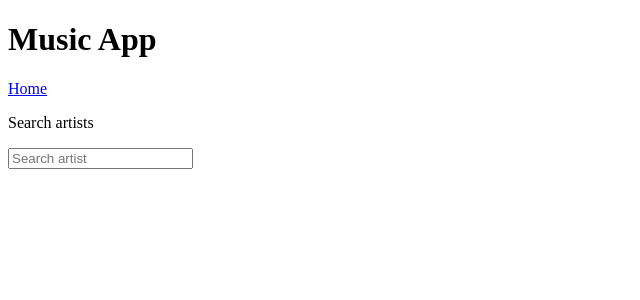
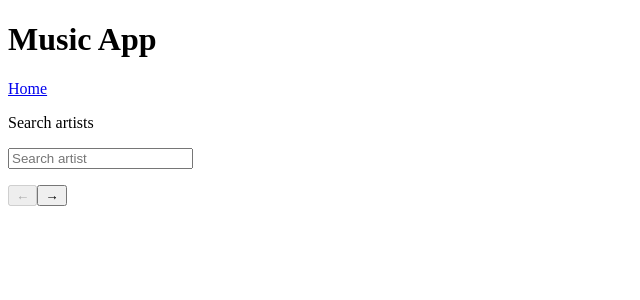
Before and after one commit to Artist-Search-2021/artists-search-fe, a React app: page / in a window 1280 px wide. Shown: the top 300 px of the page, without its empty margins (0-640 px from the left). Built offline with nearby package versions, Linux system fonts and the light colour scheme.

Commit message:
artist pagination

```diff
--- a/src/components/home/Home/Home.js
+++ b/src/components/home/Home/Home.js
@@ -1,25 +1,45 @@
-import React, { useState } from 'react';
+import React, { useState, useEffect } from 'react';
 import ArtistList from '../../display/ArtistList';
 import Loading from '../../common/Loading';
 import Search from '../../controls/Search';
 import { fetchArtists } from '../../../services/artistApi.js';
 
 export default function Home() {
+  const [page, setPage] = useState(0);
   const [artists, setArtists] = useState([]);
   const [loading, setLoading] = useState(false);
+  const [searchTerm, setSearch] = useState('');
+  useEffect(() => {
+    if (searchTerm !== '') {
+      setLoading(true);
+      fetchArtists(page, searchTerm).then(setArtists).finally(setLoading(false));
+    }
+  }, [page]);
+
 
   const handleSearch = (searchTerm) => {
     setLoading(true);
-    fetchArtists(0, searchTerm).then(setArtists).finally(() => setLoading(false));
-
+    fetchArtists(page, searchTerm).then(setArtists).finally(() => setLoading(false));
+    console.log(searchTerm,);
+    setSearch(searchTerm);
   };
 
-  if(loading) return <Loading />;
+  const handlePageChange = (newPage) => {
+    setPage(prevPage => prevPage + newPage);
+    // setLoading(true);
+    // console.log(newPage);
+    // fetchArtists(newPage, searchTerm).then(setArtists).finally(() => setLoading(false));
+  };
+
+
+  if (loading) return <Loading />;
   return (
     <div>
       <p>Search artists</p>
       <Search onSearch={handleSearch} />
       <ArtistList artists={artists} />
+      <button onClick={() => handlePageChange(-25)} disabled={page <= 0}>←</button>
+      <button onClick={() => handlePageChange(25)}>→</button>
     </div>
   );
 }
```
Also changed, not shown: 1 other file (tests, documents, lock files or other folders).
